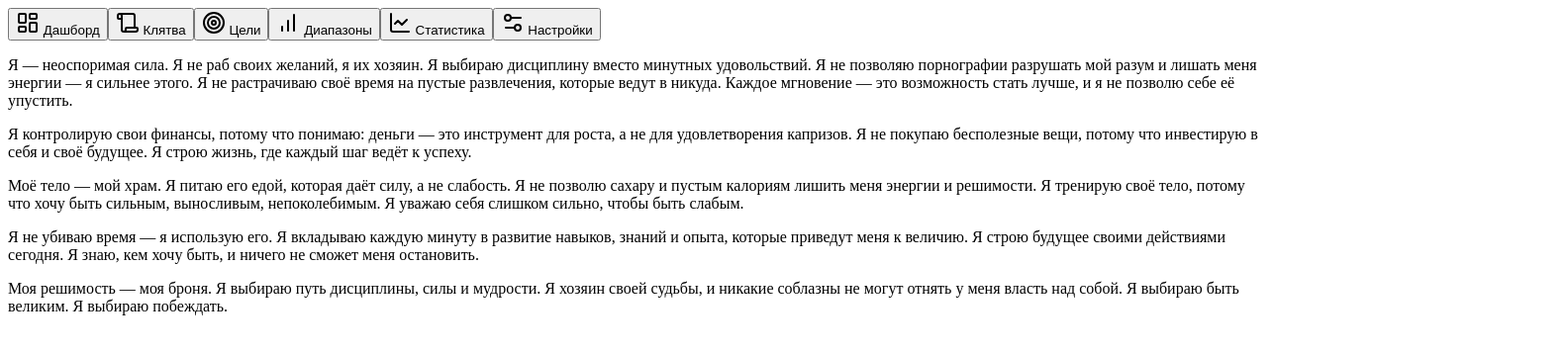
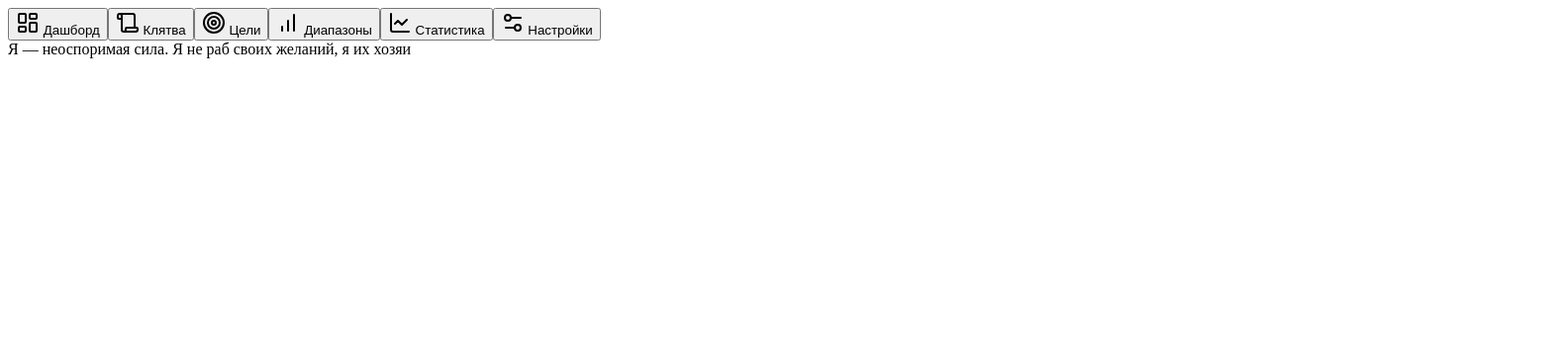
Before and after one commit to Azhebrow/DAYA, a React (Vite) app in the folder client/: page /oath in a window 1280 px wide. Both pictures are taken after a click on the button "Начать". Shown: the top 358 px of the page at 99% size, 1583 px wide, since content can reach past the window. Built offline with nearby package versions, Linux system fonts and the light colour scheme.

Commit message:
Restored to 'eaf224fc253e4b902241d2ca130bdaefad727477'
Replit-Restored-To:eaf224fc253e4b902241d2ca130bdaefad727477

```diff
--- a/client/src/pages/Oath.tsx
+++ b/client/src/pages/Oath.tsx
@@ -22,74 +22,53 @@ const DEFAULT_OATH_TEXT = `Я — неоспоримая сила. Я не ра
 
 const TypewriterText = ({ text, isVisible }: { text: string; isVisible: boolean }) => {
   const [displayedText, setDisplayedText] = useState('');
-  const [paragraphs, setParagraphs] = useState<string[]>([]);
 
   useEffect(() => {
     if (isVisible) {
-      setParagraphs(text.split('\n\n'));
+      let currentText = '';
+      const textArray = text.split('');
+      let currentIndex = 0;
+
+      const interval = setInterval(() => {
+        if (currentIndex < textArray.length) {
+          currentText += textArray[currentIndex];
+          setDisplayedText(currentText);
+          currentIndex++;
+        } else {
+          clearInterval(interval);
+        }
+      }, 50); // Скорость печати
+
+      return () => clearInterval(interval);
     }
   }, [isVisible, text]);
 
   return (
-    <div className="space-y-6">
-      <AnimatePresence>
-        {paragraphs.map((paragraph, index) => (
-          <motion.p
-            key={index}
-            initial={{ opacity: 0, y: 20 }}
-            animate={{ opacity: 1, y: 0 }}
-            transition={{
-              duration: 0.8,
-              delay: index * 0.5,
-              ease: [0.22, 1, 0.36, 1]
-            }}
-            className="leading-relaxed text-lg"
-          >
-            {paragraph}
-          </motion.p>
-        ))}
-      </AnimatePresence>
-    </div>
+    <motion.div
+      initial={{ opacity: 0 }}
+      animate={{ opacity: 1 }}
+      transition={{ duration: 0.5 }}
+      className="whitespace-pre-line text-lg leading-relaxed"
+    >
+      {displayedText}
+    </motion.div>
   );
 };
-
-const FloatingParticle = ({ delay }: { delay: number }) => (
-  <motion.div
-    className="absolute w-1 h-1 bg-primary/20 rounded-full"
-    initial={{ opacity: 0, scale: 0 }}
-    animate={{
-      opacity: [0, 1, 0],
-      scale: [0, 1.5, 0],
-      y: [-20, -40],
-      x: [-10, 10],
-    }}
-    transition={{
-      duration: 3,
-      delay,
-      repeat: Infinity,
-      ease: "easeInOut"
-    }}
-  />
-);
 
 export default function Oath() {
   const [started, setStarted] = useState(false);
   const [showPledge, setShowPledge] = useState(false);
   const [, setLocation] = useLocation();
   const [oathText, setOathText] = useState(getOathText());
-  const [mousePosition, setMousePosition] = useState({ x: 0, y: 0 });
 
+  // Обновляем текст клятвы при каждом посещении страницы
   useEffect(() => {
     setOathText(getOathText());
   }, []);
 
-  const handleMouseMove = (e: React.MouseEvent) => {
-    setMousePosition({ x: e.clientX, y: e.clientY });
-  };
-
   const handleStart = () => {
     setStarted(true);
-    setTimeout(() => setShowPledge(true), 3000);
+    setTimeout(() => setShowPledge(true), oathText.length * 50 + 1000);
   };
 
   const handlePledge = () => {
@@ -97,61 +76,23 @@ export default function Oath() {
   };
 
   return (
-    <motion.div
-      className="min-h-screen flex flex-col items-center justify-center p-8 bg-background/95 relative overflow-hidden"
-      onMouseMove={handleMouseMove}
-      initial={{ opacity: 0 }}
-      animate={{ opacity: 1 }}
-      transition={{ duration: 1 }}
-    >
-      {/* Динамический фон */}
-      <motion.div
-        className="absolute inset-0 opacity-30"
-        style={{
-          background: `radial-gradient(circle at ${mousePosition.x}px ${mousePosition.y}px, var(--primary) 0%, transparent 60%)`,
-        }}
-        transition={{ type: "spring", stiffness: 100 }}
-      />
-
-      {/* Плавающие частицы */}
-      {Array.from({ length: 20 }).map((_, i) => (
-        <FloatingParticle key={i} delay={i * 0.2} />
-      ))}
-
-      <div className="max-w-3xl w-full space-y-8 relative z-10">
-        <AnimatePresence mode="wait">
+    <div className="min-h-screen flex flex-col items-center justify-center p-8 bg-background">
+      <div className="max-w-3xl w-full space-y-8">
+        <AnimatePresence>
           {!started && (
             <motion.div
-              initial={{ opacity: 0, scale: 0.8 }}
+              initial={{ opacity: 0, scale: 0.5 }}
               animate={{ opacity: 1, scale: 1 }}
-              exit={{ opacity: 0, scale: 0.8 }}
-              transition={{
-                duration: 0.5,
-                type: "spring",
-                stiffness: 200,
-                damping: 20
-              }}
+              exit={{ opacity: 0, scale: 0.5 }}
+              transition={{ duration: 0.5 }}
               className="flex justify-center"
             >
               <Button
                 size="lg"
-                className="text-xl px-8 py-6 relative overflow-hidden group"
+                className="text-xl px-8 py-6"
                 onClick={handleStart}
               >
-                <motion.span
-                  initial={{ opacity: 0, y: 20 }}
-                  animate={{ opacity: 1, y: 0 }}
-                  transition={{ delay: 0.2 }}
-                >
-                  Начать
-                </motion.span>
-                <motion.div
-                  className="absolute inset-0 bg-primary/20"
-                  initial={{ scale: 0 }}
-                  whileHover={{ scale: 1 }}
-                  transition={{ duration: 0.3 }}
-                  style={{ borderRadius: 'inherit' }}
-                />
+                Начать
               </Button>
             </motion.div>
           )}
@@ -161,7 +102,6 @@ export default function Oath() {
               initial={{ opacity: 0 }}
               animate={{ opacity: 1 }}
               className="prose prose-lg dark:prose-invert mx-auto"
-              transition={{ duration: 0.8 }}
             >
               <TypewriterText text={oathText} isVisible={started} />
             </motion.div>
@@ -169,40 +109,22 @@ export default function Oath() {
 
           {showPledge && (
             <motion.div
-              initial={{ opacity: 0, y: 50 }}
+              initial={{ opacity: 0, y: 20 }}
               animate={{ opacity: 1, y: 0 }}
-              transition={{
-                duration: 0.8,
-                type: "spring",
-                stiffness: 100,
-                damping: 20
-              }}
+              transition={{ duration: 0.5 }}
               className="flex justify-center mt-8"
             >
               <Button
                 size="lg"
-                className="text-xl px-8 py-6 relative overflow-hidden group"
+                className="text-xl px-8 py-6"
                 onClick={handlePledge}
               >
-                <motion.span
-                  initial={{ opacity: 0, y: 20 }}
-                  animate={{ opacity: 1, y: 0 }}
-                  transition={{ delay: 0.2 }}
-                >
-                  Клянусь
-                </motion.span>
-                <motion.div
-                  className="absolute inset-0 bg-primary/20"
-                  initial={{ scale: 0 }}
-                  whileHover={{ scale: 1 }}
-                  transition={{ duration: 0.3 }}
-                  style={{ borderRadius: 'inherit' }}
-                />
+                Клянусь
               </Button>
             </motion.div>
           )}
         </AnimatePresence>
       </div>
-    </motion.div>
+    </div>
   );
 }
```
